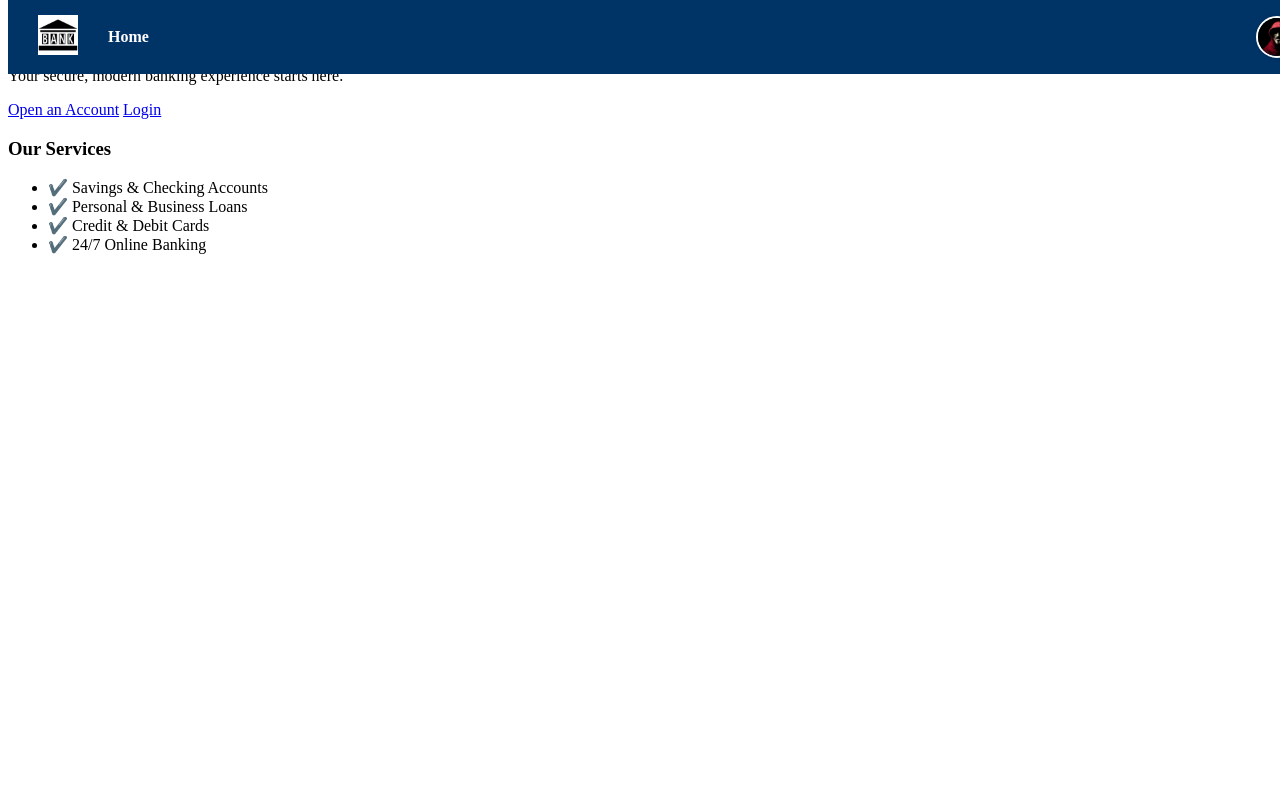
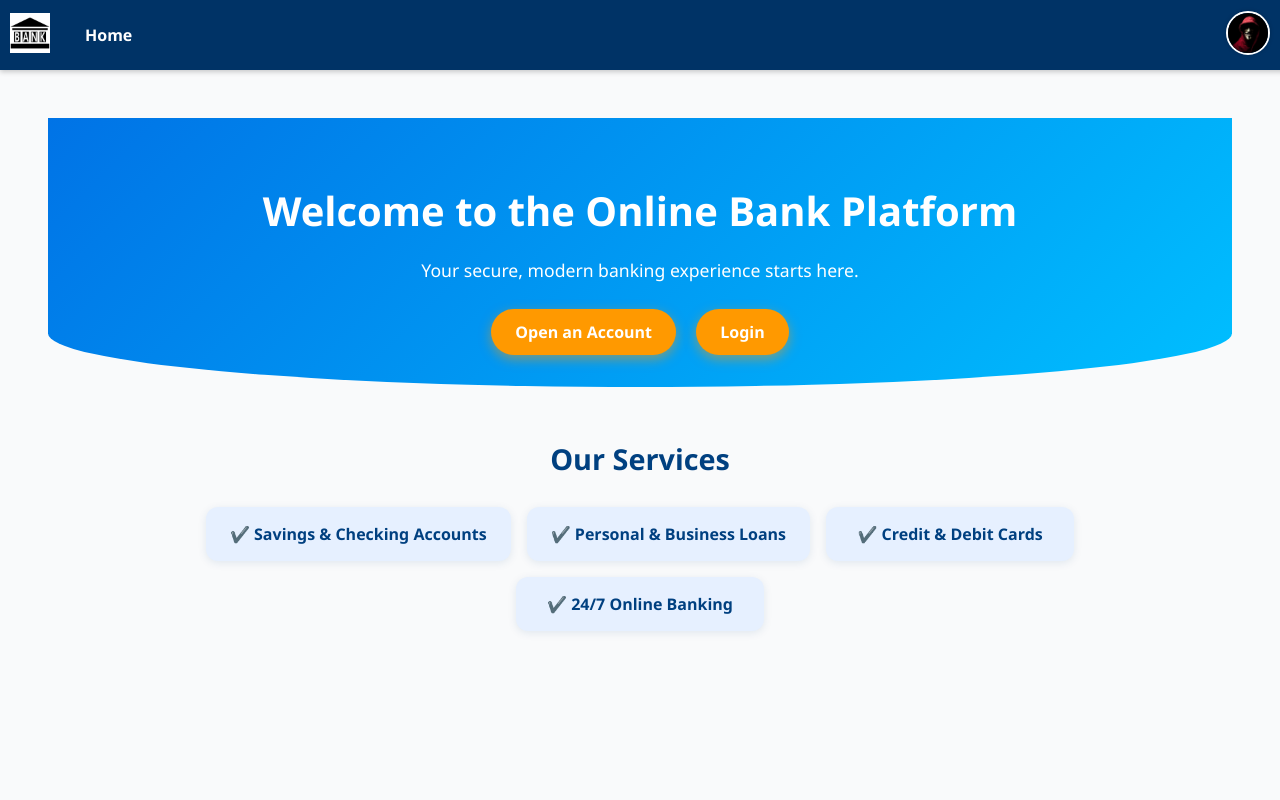
Before and after one commit to Shravanrp/bank-management-system, a Flask app: page / in a window 1280 px wide. Run offline with Flask 3, Linux system fonts and the light colour scheme.

Commit message:
formating code

```diff
--- a/banksystem/__init__.py
+++ b/banksystem/__init__.py
@@ -1,6 +1,7 @@
 from flask import Flask
 from banksystem.routes.auth import auth_bp
 from banksystem.routes.dashboard import dashboard_bp
+from banksystem.routes.profile import profile_bp
 
 
 def create_app():
@@ -10,5 +11,5 @@ def create_app():
     app.register_blueprint(auth_bp)
     app.register_blueprint(dashboard_bp)
 
-
+    app.register_blueprint(profile_bp)
     return app
--- a/banksystem/static/basic.css
+++ b/banksystem/static/basic.css
@@ -1,164 +1,119 @@
-/* body {
-    font-family: Arial, sans-serif;
+/* Reset and base styling */
+html,
+body {
     margin: 0;
-    padding-top: 60px;
-    background-color: #f4f4f4;
+    padding: 0;
+    height: 100vh;
+    overflow: hidden;
+    font-family: 'Segoe UI', Tahoma, Geneva, Verdana, sans-serif;
+    background-color: #f4f7fb;
+    color: #333;
+    box-sizing: border-box;
 }
 
+/* Fixed navigation bar */
 nav {
+    height: 70px;
+    width: 100%;
     background-color: #003366;
-    color: white;
-    padding: 15px 30px;
-    position: fixed;
-    top: 0;
-    width: 100%;
-    z-index: 10;
-}
-
-nav a {
-    color: white;
-    text-decoration: none;
-    margin-right: 20px;
-    font-weight: bold;
-}
-
-nav a:hover {
-    text-decoration: underline;
-}
-
-.container {
-    padding: 30px;
-}
-
-footer {
-    background-color: #003366;
-    color: white;
-    text-align: center;
-    padding: 10px 0;
-    margin-top: 30px;
-}
-.error-message {
-    color: red;
-}
-
-.success-message {
-    color: green;
-}
-nav {
-    background-color: #003366;
-    color: white;
-    padding: 15px 30px;
-    position: fixed;
-    top: 0;
-    width: 100%;
-    z-index: 10;
     display: flex;
     justify-content: space-between;
     align-items: center;
+    padding: 0 30px;
+    position: fixed;
+    top: 0;
+    left: 0;
+    z-index: 1000;
+    box-shadow: 0 2px 5px rgba(0, 0, 0, 0.2);
 }
 
-.nav-left {
-    display: flex;
-    align-items: center;
-}
-
-.bank-logo {
-    height: 40px;
-    margin-right: 20px;
-    vertical-align: middle;
-}
-
-.nav-left a {
-    color: white;
-    text-decoration: none;
-    margin-right: 20px;
-    font-weight: bold;
-}
-
-.nav-left a.logo-link {
-    margin-right: 10px;
-}
-
+.nav-left,
 .nav-right {
     display: flex;
     align-items: center;
 }
 
-.profile-img {
-    height: 38px;
-    width: 38px;
-    border-radius: 50%;
-    object-fit: cover;
-    border: 2px solid #fff;
-    box-shadow: 0 0 4px rgba(0, 0, 0, 0.1);
-    margin-left: 10px;
-    margin-right: 20px;
-    transition: box-shadow 0.2s;
+.nav-left a,
+.nav-right a {
+    color: white;
+    text-decoration: none;
+    margin-right: 40px;
+    margin-left: -20px;
+    font-weight: 600;
+    transition: color 0.3s ease;
 }
 
-.profile-img:hover {
-    box-shadow: 0 0 8px #fff;
-}*/
-body {
-    overflow-x: hidden;
-}
- /* body {
-    overflow-y: hidden;
-}  */
-nav {
-    display: flex;
-    justify-content: space-between;
-    align-items: center;
-    background-color: #003366;
-    padding: 15px 30px;
-    position: fixed;
-    top: 0;
-    width: 100%;
-    z-index: 10;
-}
-
-.nav-left {
-    display: flex;
-    align-items: center;
+.nav-left a:hover,
+.nav-right a:hover {
+    color: #ffcc00;
 }
 
 .bank-logo {
     height: 40px;
-    margin-right: 20px;
+    margin-right: 15px;
 }
-
-.nav-left a {
-    color: white;
-    text-decoration: none;
-    margin-right: 10px;
-    font-weight: bold;
-}
-
-.nav-left a:last-child {
-    margin-right: 0;
-}
-
-.nav-right {
-    display: flex;
-    align-items: center;
-}
-
-.profile-link {
-    display: flex;
-    align-items: center;
-}
-
 .profile-img {
-    height: 38px;
-    width: 38px;
+    height: 40px;
+    width: 40px;
     border-radius: 50%;
+    border: 2px solid #fff;
     object-fit: cover;
-    border: 2px solid #fff;
-    box-shadow: 0 0 4px rgba(0, 0, 0, 0.1);
-    margin-right: 20px;
-    transition: box-shadow 0.2s;
+    box-shadow: 0 0 4px rgba(0, 0, 0, 0.2);
+    transition: box-shadow 0.3s;
 }
 
 .profile-img:hover {
-    box-shadow: 0 0 8px #fff;
+    box-shadow: 0 0 8px rgba(255, 255, 255, 0.8);
 }
+
+.container {
+    margin-top: 70px;
+    padding: 2em;
+    height: calc(100vh - 70px);
+    overflow: hidden;
+    box-sizing: border-box;
+    display: flex;
+    flex-direction: column;
+    justify-content: flex-start;
+}
+
+.success-message,
+.error-message {
+    padding: 1em;
+    border-radius: 8px;
+    margin-bottom: 1em;
+    font-weight: bold;
+    width: 100%;
+    text-align: center;
+}
+
+.success-message {
+    background-color: #d4edda;
+    color: #155724;
+    border: 1px solid #c3e6cb;
+}
+
+.error-message {
+    background-color: #f8d7da;
+    color: #721c24;
+    border: 1px solid #f5c6cb;
+}
+
+@media (max-width: 768px) {
+    nav {
+        flex-direction: column;
+        align-items: flex-start;
+        padding: 1em;
+        height: auto;
+    }
+
+    .container {
+        padding: 1em;
+        height: auto;
+    }
+
+    .nav-left a,
+    .nav-right a {
+        margin: 0.5em 0;
+    }
+}
--- /dev/null
+++ b/banksystem/static/home.css
@@ -0,0 +1,119 @@
+/* Ensure no scroll and full screen layout */
+html,
+body {
+    margin: 0;
+    padding: 0;
+    height: 100%;
+    overflow: hidden;
+    font-family: 'Segoe UI', Tahoma, Geneva, Verdana, sans-serif;
+    background-color: #f9fafb;
+    color: #333;
+    box-sizing: border-box;
+}
+
+main {
+    height: calc(100vh - 70px);
+    display: flex;
+    flex-direction: column;
+    align-items: center;
+    justify-content: start;
+    overflow: hidden;
+    padding: 1em;
+    box-sizing: border-box;
+}
+
+.hero {
+    background: linear-gradient(135deg, #0073e6 0%, #00bfff 100%);
+    color: white;
+    padding: 2em 1em;
+    text-align: center;
+    border-radius: 0 0 50% 50% / 20%;
+    width: 100%;
+    box-sizing: border-box;
+    flex-shrink: 0;
+}
+
+.hero h2 {
+    font-size: 2.5rem;
+    margin-bottom: 0.5em;
+    font-weight: 700;
+}
+
+.hero p {
+    font-size: 1.1rem;
+    margin-bottom: 1.5em;
+}
+
+.hero .cta {
+    background-color: #ff9900;
+    color: #fff;
+    padding: 0.75em 1.5em;
+    font-weight: 700;
+    border-radius: 30px;
+    text-decoration: none;
+    margin: 0 0.5em;
+    box-shadow: 0 4px 12px rgba(255, 153, 0, 0.5);
+    transition: background-color 0.3s ease;
+    display: inline-block;
+}
+
+.hero .cta:hover {
+    background-color: #cc7a00;
+}
+
+.features {
+    margin-top: 1.5em;
+    text-align: center;
+    max-width: 900px;
+    width: 100%;
+    flex-grow: 1;
+    display: flex;
+    flex-direction: column;
+    justify-content: flex-start;
+    overflow: hidden;
+}
+
+.features h3 {
+    font-size: 1.8rem;
+    margin-bottom: 1em;
+    color: #004080;
+}
+
+.features ul {
+    list-style: none;
+    padding: 0;
+    margin: 0;
+    display: flex;
+    justify-content: center;
+    flex-wrap: wrap;
+    gap: 1em;
+}
+
+.features li {
+    background-color: #e6f0ff;
+    border-radius: 12px;
+    padding: 1em 1.5em;
+    min-width: 200px;
+    font-weight: 600;
+    color: #004080;
+    box-shadow: 0 2px 8px rgba(0, 64, 128, 0.1);
+}
+
+@media (max-width: 768px) {
+    .hero h2 {
+        font-size: 2rem;
+    }
+
+    .hero p {
+        font-size: 1rem;
+    }
+
+    .features ul {
+        flex-direction: column;
+        align-items: center;
+    }
+
+    .features li {
+        width: 90%;
+    }
+}
--- a/banksystem/templates/home.html
+++ b/banksystem/templates/home.html
@@ -2,6 +2,7 @@
 %}
 <link rel="stylesheet" href="{{ url_for('static', filename='home.css') }}" />
 
+<main>
   <div class="hero">
     <h2>Welcome to the Online Bank Platform</h2>
     <p>Your secure, modern banking experience starts here.</p>
@@ -18,24 +19,5 @@
       <li>✔️ 24/7 Online Banking</li>
     </ul>
   </section>
-
-<!-- <section class="tools">
-  <h3>Tools & Resources</h3>
-  <a href="https://www.calculator.net/loan-calculator.html">Loan Calculator</a>
-  <a
-    href="https://www.practicalmoneyskills.com/en/resources/videos/personal-finance/visa_provides_financial_education_for_everyone.html"
-    >Financial Education</a
-  >
-</section>
-
-<section class="support">
-  <h3>Need Help?</h3>
-  <p>
-    Contact our
-    <a href="https://sbi.co.in/web/customer-care/contact-us"
-      >customer support</a
-    >
-    or visit our <a href="https://sbi.co.in/web/customer-care/faq-s">FAQ</a>.
-  </p>
-</section> -->
+</main>
 {% endblock %}
--- a/banksystem/templates/register.html
+++ b/banksystem/templates/register.html
@@ -2,9 +2,12 @@
   rel="stylesheet"
   href="{{ url_for('static', filename='sign.css') }}"
 />{% endblock %} {% block title %}Register{% endblock %} {% block content %}
+
 <h2>Register</h2>
 <div class="form-center">
   <form method="POST">
+  </br></br></br>
+  </br></br></br>
     <input name="fname" placeholder="First Name" required /><br />
     <input name="minit" placeholder="Middle Initial" /><br />
     <input name="lname" placeholder="Last Name" required /><br />
@@ -20,4 +23,5 @@
     <button type="submit">Register</button>
   </form>
 </div>
+
 {% endblock %}
```
Also changed, not shown: banksystem/static/sign.css (+31 -20 lines), banksystem/templates/login.html (+35 -15 lines). Lines whose indentation alone changed are shown as unchanged.
